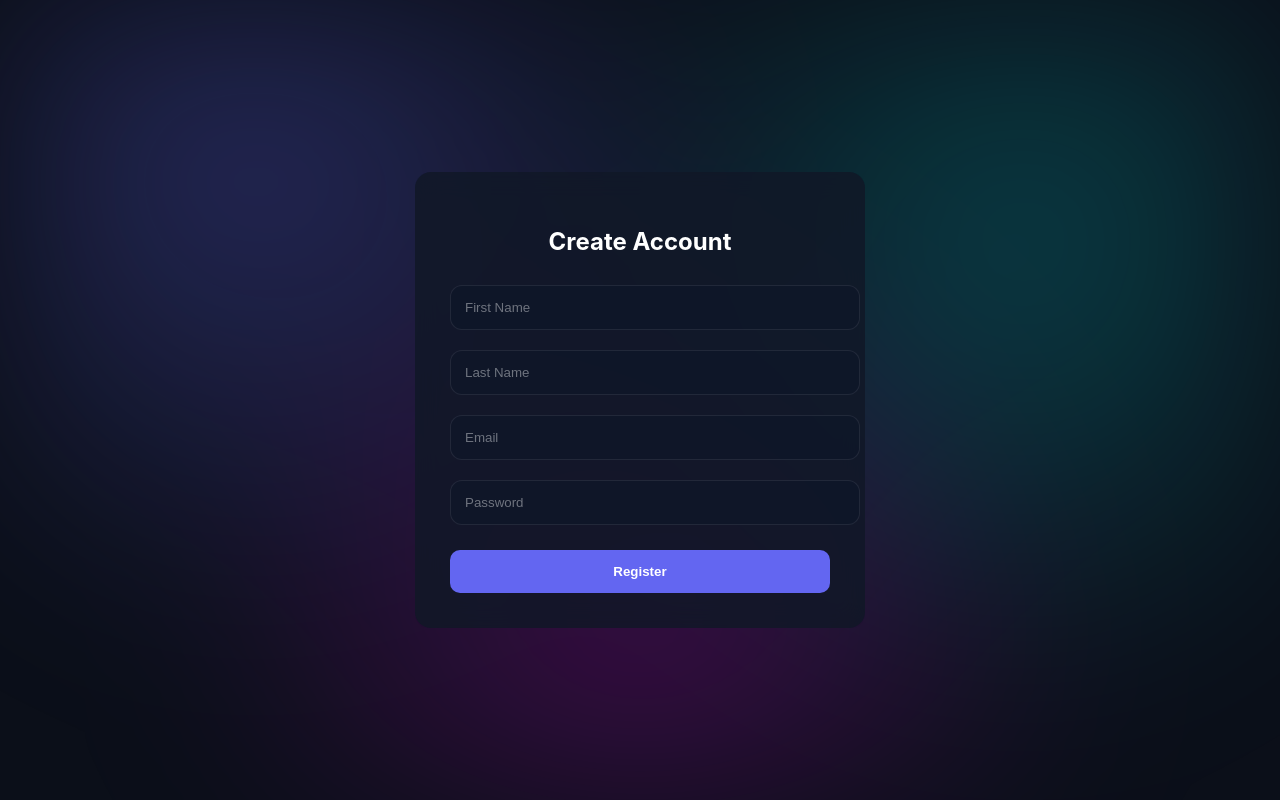
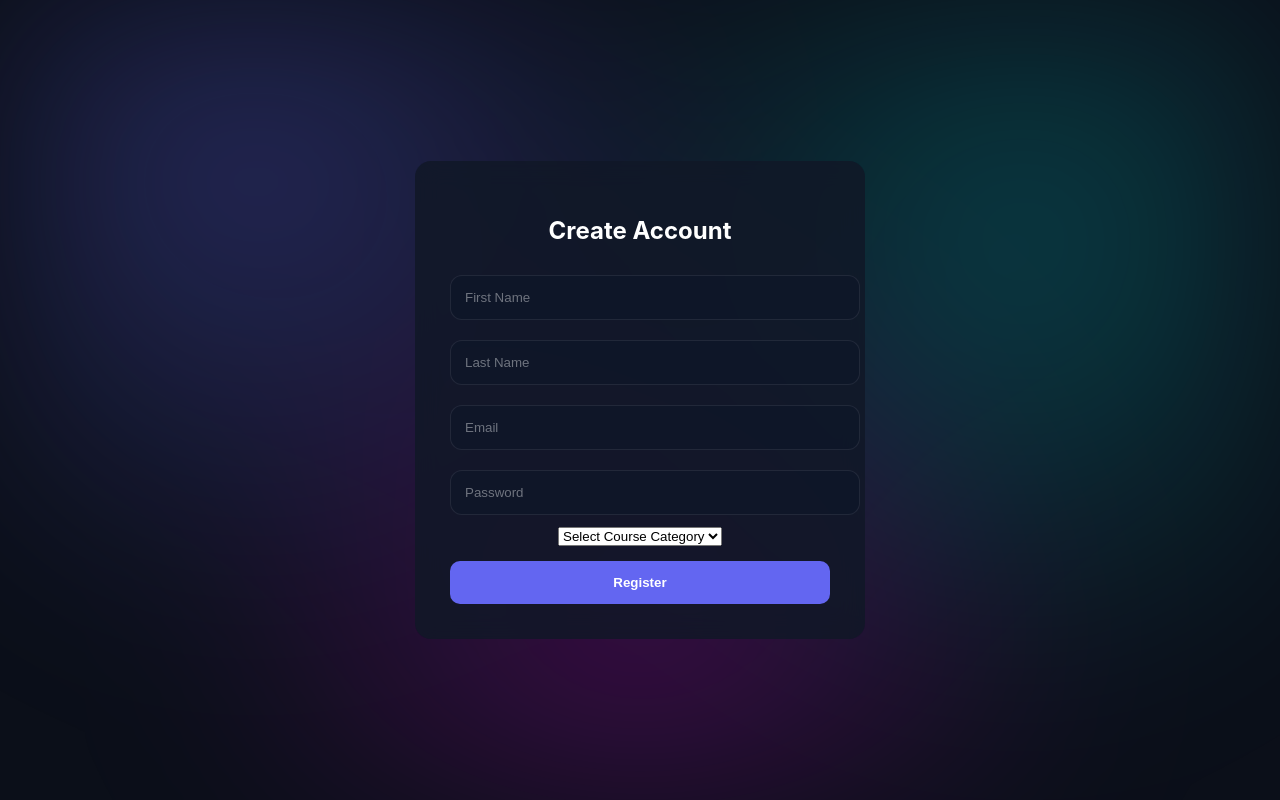
Before and after one commit to bardhbibajuni/UEB-2, a PHP site: page /register.php in a window 1280 px wide. Run offline with PHP 8.4, Linux system fonts and the light colour scheme.

Commit message:
Update register.php Shtova pjesen e kategorive

```diff
--- a/register.php
+++ b/register.php
@@ -12,6 +12,7 @@ if(isset($_POST['register'])){
     $lastname  = trim($_POST['lastname']);
     $email     = strtolower(trim($_POST['email']));
     $password  = $_POST['password'];
+    $category = $_POST['category'];
 
     if(!preg_match("/^[a-zA-Z0-9._%+-]+@[a-zA-Z0-9.-]+\.[a-zA-Z]{2,}$/", $email)){
         $error = "Invalid email format";
@@ -88,7 +89,13 @@ if(isset($_POST['register'])){
         <input type="text" name="lastname" placeholder="Last Name" required>
         <input type="email" name="email" placeholder="Email" required>
         <input type="password" name="password" placeholder="Password" required>
-
+<select name="category" required>
+    <option value="">Select Course Category</option>
+    <option value="programming">Programming</option>
+    <option value="design">Design</option>
+    <option value="math">Mathematics</option>
+    <option value="science">Science</option>
+</select>
         <button type="submit" name="register">Register</button>
 
     </form>
```
